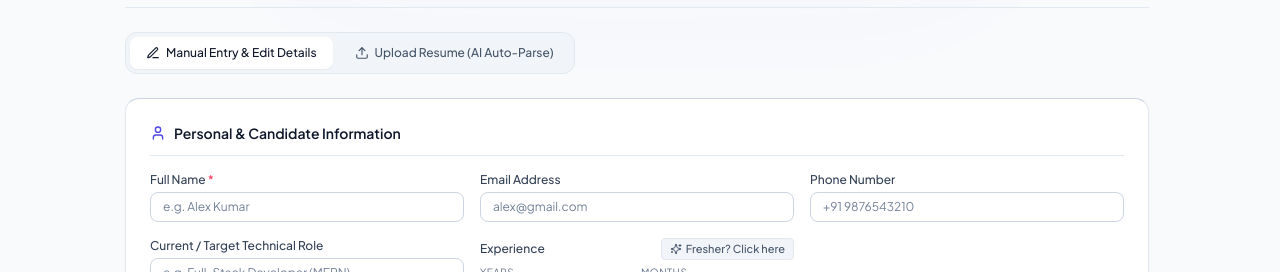
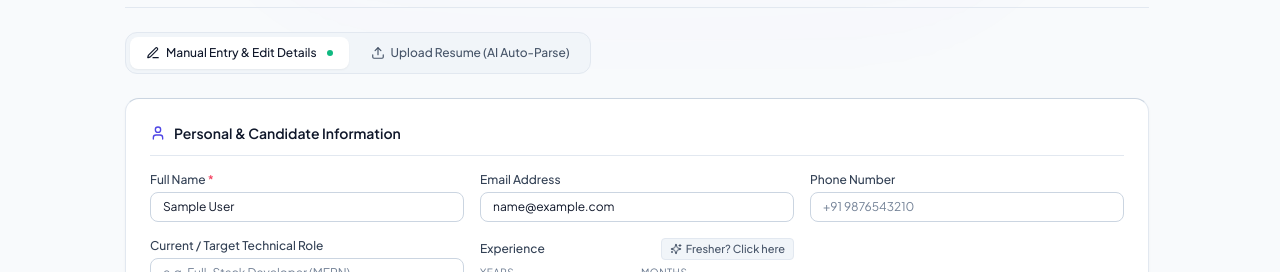
Before and after one commit to Chetankumar82/TechReachly, a React (Vite) app in the folder client/: page /resume in a window 1280 px wide. Shown: the part 164-436 px from the top of the page. Built offline with nearby package versions, Linux system fonts and the light colour scheme; no server answers; sample sign-in values are in the browser's storage.

Commit message:
fix(resume): auto-populate candidate identity on register, scrub personal details from prompts and DB

```diff
--- a/client/src/pages/ResumePage.jsx
+++ b/client/src/pages/ResumePage.jsx
@@ -1,5 +1,6 @@
 import React, { useState, useEffect } from 'react';
 import api from '../services/api';
+import { useAuth } from '../context/AuthContext';
 import { DeleteAlertModal } from '../components/DeleteAlertModal';
 import {
   Upload,
@@ -40,6 +41,7 @@ const COMMON_SKILLS = [
 ];
 
 export const ResumePage = () => {
+  const { user } = useAuth();
   const [resume, setResume] = useState(null);
   const [loading, setLoading] = useState(true);
   const [uploading, setUploading] = useState(false);
@@ -60,10 +62,10 @@ export const ResumePage = () => {
     onConfirm: null,
   });
 
-  // Comprehensive candidate profile state
-  const [parsedData, setParsedData] = useState({
-    fullName: '',
-    email: '',
+  // Comprehensive candidate profile state (initialized with logged-in user identity)
+  const [parsedData, setParsedData] = useState(() => ({
+    fullName: user?.name || '',
+    email: user?.email || '',
     phone: '',
     currentRole: '',
     experienceYears: 0,
@@ -74,7 +76,7 @@ export const ResumePage = () => {
     links: { github: '', linkedin: '', portfolio: '', resume: '' },
     keyProjects: [],
     education: [],
-  });
+  }));
 
   const [newSkill, setNewSkill] = useState('');
   const [projectTechInputs, setProjectTechInputs] = useState({});
@@ -87,8 +89,8 @@ export const ResumePage = () => {
         if (res.data.data.parsedData) {
           const pd = res.data.data.parsedData;
           setParsedData({
-            fullName: pd.fullName || '',
-            email: pd.email || '',
+            fullName: pd.fullName || user?.name || '',
+            email: pd.email || user?.email || '',
             phone: pd.phone || '',
             currentRole: pd.currentRole || '',
             experienceYears: pd.experienceYears !== undefined ? pd.experienceYears : 0,
@@ -108,8 +110,14 @@ export const ResumePage = () => {
         }
       }
     } catch (err) {
-      // No resume uploaded yet - defaults to clean manual entry state
-      console.log('No existing resume found; manual entry ready.');
+      // No resume uploaded yet - prefill with candidate's registered name and email
+      console.log('No existing resume found; manual entry ready for user:', user?.email);
+      setResume(null);
+      setParsedData((prev) => ({
+        ...prev,
+        fullName: prev.fullName || user?.name || '',
+        email: prev.email || user?.email || '',
+      }));
     } finally {
       setLoading(false);
     }
@@ -117,7 +125,7 @@ export const ResumePage = () => {
 
   useEffect(() => {
     fetchResume();
-  }, []);
+  }, [user?._id]);
 
   const handleFileChange = (e) => {
     if (e.target.files && e.target.files[0]) {
@@ -570,7 +578,7 @@ export const ResumePage = () => {
               </label>
               <input
                 type="text"
-                placeholder="e.g. Alex Kumar"
+                placeholder="e.g. Alex Morgan"
                 value={parsedData.fullName}
                 onChange={(e) => setParsedData({ ...parsedData, fullName: e.target.value })}
                 className="w-full px-3 py-1.5 rounded-lg saas-input text-xs"
@@ -583,7 +591,7 @@ export const ResumePage = () => {
               </label>
               <input
                 type="email"
-                placeholder="alex@gmail.com"
+                placeholder="alex.morgan@example.com"
                 value={parsedData.email}
                 onChange={(e) => setParsedData({ ...parsedData, email: e.target.value })}
                 className="w-full px-3 py-1.5 rounded-lg saas-input text-xs"
@@ -953,7 +961,7 @@ export const ResumePage = () => {
                       </label>
                       <input
                         type="text"
-                        placeholder="e.g. School SaaS Management System"
+                        placeholder="e.g. Distributed Asynchronous Task Queue"
                         value={proj.title || ''}
                         onChange={(e) => handleUpdateProject(pIdx, 'title', e.target.value)}
                         className="w-full px-3 py-1.5 rounded-lg saas-input text-xs"
@@ -980,7 +988,7 @@ export const ResumePage = () => {
                     </label>
                     <textarea
                       rows={2}
-                      placeholder="What does this project do? e.g. Full-stack platform featuring RBAC, teacher dashboards, and automated report cards."
+                      placeholder="What does this project do? e.g. High-throughput distributed task worker with Redis persistence and WebSocket telemetry."
                       value={proj.description || ''}
                       onChange={(e) => handleUpdateProject(pIdx, 'description', e.target.value)}
                       className="w-full px-3 py-1.5 rounded-lg saas-input text-xs leading-relaxed"
@@ -1115,7 +1123,7 @@ export const ResumePage = () => {
                       <label className="block text-slate-600 dark:text-zinc-400 font-medium mb-1">Institution / University</label>
                       <input
                         type="text"
-                        placeholder="e.g. Chartered Institute of Technology"
+                        placeholder="e.g. State University / Stanford / MIT"
                         value={edu.institution || ''}
                         onChange={(e) => handleUpdateEducation(eIdx, 'institution', e.target.value)}
                         className="w-full px-3 py-1.5 rounded-lg saas-input text-xs"
--- a/client/src/pages/SettingsPage.jsx
+++ b/client/src/pages/SettingsPage.jsx
@@ -368,7 +368,7 @@ export const SettingsPage = () => {
               <label className="block text-slate-700 dark:text-zinc-300 font-medium mb-1">Sender Name</label>
               <input
                 type="text"
-                placeholder="e.g. Alex Kumar"
+                placeholder="e.g. Alex Morgan"
                 value={smtp.senderName}
                 onChange={(e) => setSmtp({ ...smtp, senderName: e.target.value })}
                 className="w-full px-3 py-1.5 rounded-lg saas-input text-xs"
```
Also changed, not shown: 1 other file (tests, documents, lock files or other folders).
